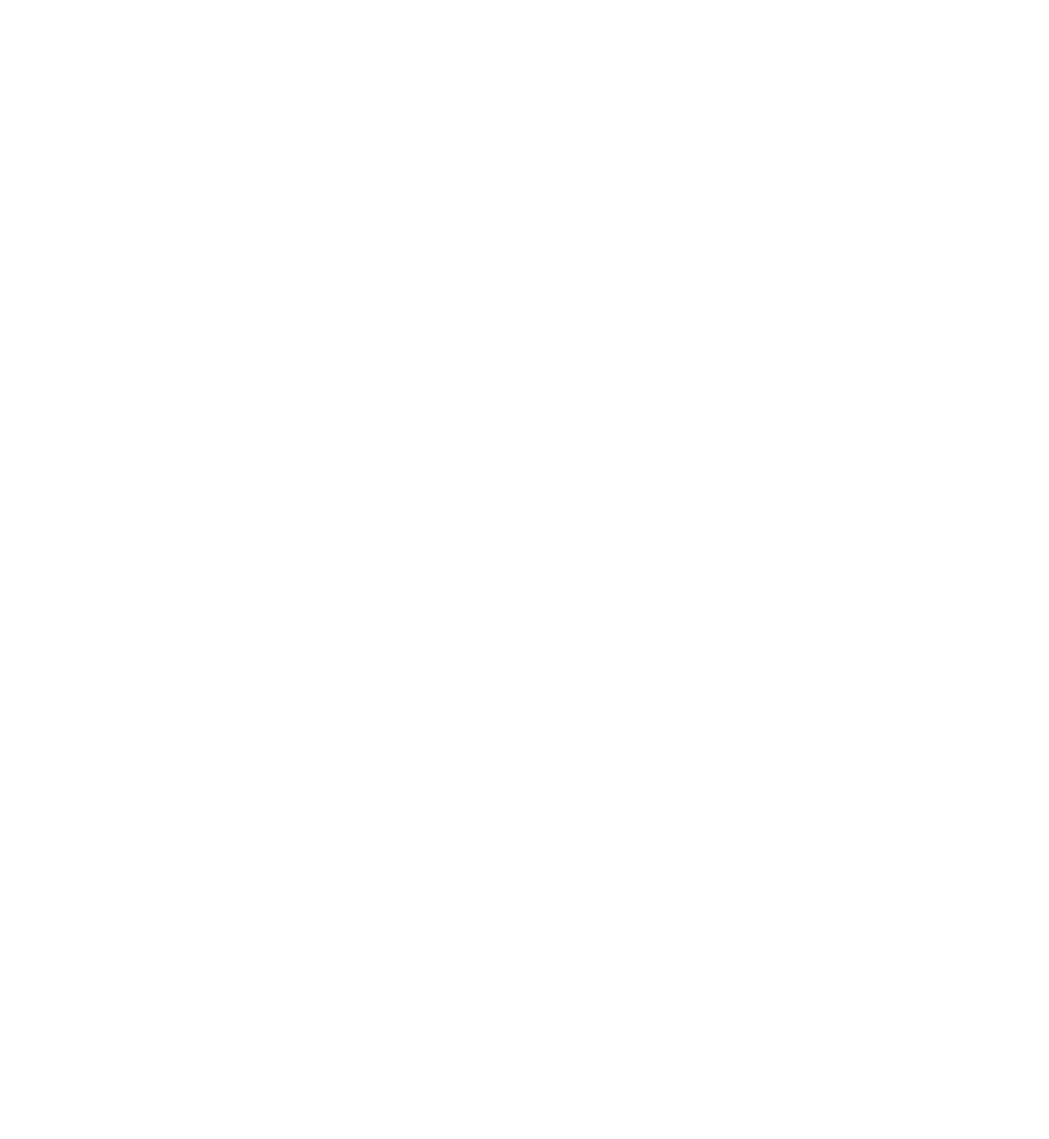
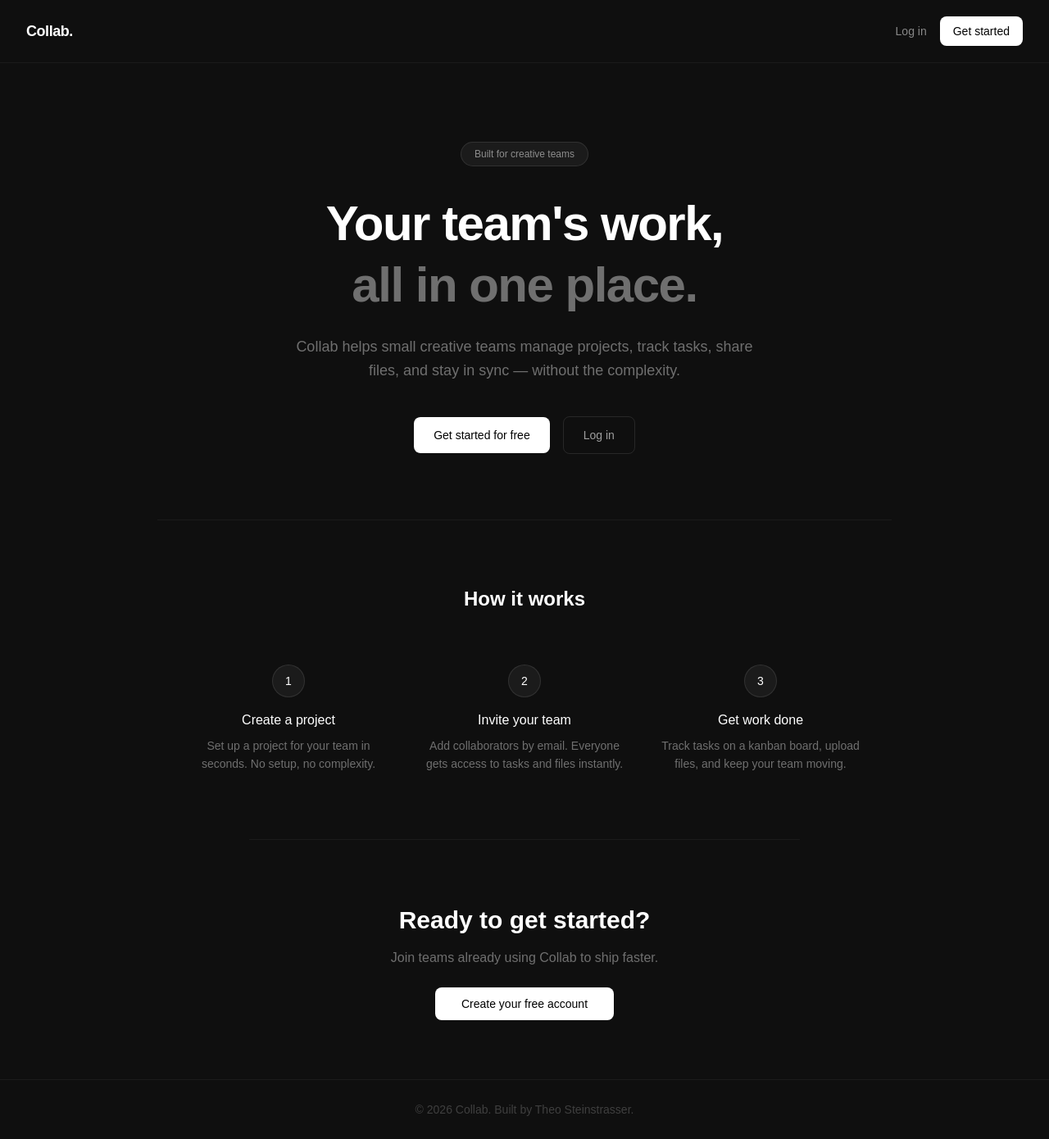
Before and after one commit to theothebest88434343/creator-collab-app, a Next.js app: page / in a window 1280 px wide. Before the commit this address had no page. Shown: the whole page at 82% size. Before the commit the page ends 800 px from the top, so only its background shows below. Built offline with nearby package versions, Linux system fonts and the light colour scheme.

Commit message:
add landing page

```diff
--- a/app/page.tsx
+++ b/app/page.tsx
@@ -1,5 +1,80 @@
-import { redirect } from 'next/navigation'
+import Link from 'next/link'
 
-export default function Home() {
-  redirect('/login')
+export default function LandingPage() {
+  return (
+    <div className="min-h-screen bg-[#0f0f0f] text-white">
+
+      {/* Nav */}
+      <nav className="flex items-center justify-between px-8 py-5 border-b border-white/5">
+        <span className="font-semibold text-lg tracking-tight">Collab.</span>
+        <div className="flex items-center gap-4">
+          <Link href="/login" className="text-sm text-white/50 hover:text-white transition-colors">
+            Log in
+          </Link>
+          <Link href="/signup" className="rounded-lg bg-white text-black px-4 py-2 text-sm font-medium hover:bg-white/90 transition-colors">
+            Get started
+          </Link>
+        </div>
+      </nav>
+
+      {/* Hero */}
+      <section className="max-w-4xl mx-auto px-8 pt-24 pb-20 text-center">
+        <div className="inline-block bg-white/5 border border-white/10 rounded-full px-4 py-1.5 text-xs text-white/50 mb-8">
+          Built for creative teams
+        </div>
+        <h1 className="text-5xl sm:text-6xl font-semibold tracking-tight leading-tight mb-6">
+          Your team's work,<br />
+          <span className="text-white/40">all in one place.</span>
+        </h1>
+        <p className="text-lg text-white/40 max-w-xl mx-auto mb-10 leading-relaxed">
+          Collab helps small creative teams manage projects, track tasks, share files, and stay in sync — without the complexity.
+        </p>
+        <div className="flex items-center justify-center gap-4">
+          <Link href="/signup" className="rounded-lg bg-white text-black px-6 py-3 text-sm font-medium hover:bg-white/90 transition-colors">
+            Get started for free
+          </Link>
+          <Link href="/login" className="rounded-lg border border-white/10 px-6 py-3 text-sm text-white/60 hover:text-white hover:border-white/20 transition-colors">
+            Log in
+          </Link>
+        </div>
+      </section>
+
+      {/* How it works */}
+      <section className="max-w-4xl mx-auto px-8 py-20 border-t border-white/5">
+        <h2 className="text-2xl font-semibold text-center mb-16">How it works</h2>
+        <div className="grid grid-cols-1 sm:grid-cols-3 gap-8">
+          <div className="text-center">
+            <div className="w-10 h-10 rounded-full bg-white/5 border border-white/10 flex items-center justify-center text-sm font-medium mx-auto mb-4">1</div>
+            <h3 className="font-medium text-white mb-2">Create a project</h3>
+            <p className="text-sm text-white/40 leading-relaxed">Set up a project for your team in seconds. No setup, no complexity.</p>
+          </div>
+          <div className="text-center">
+            <div className="w-10 h-10 rounded-full bg-white/5 border border-white/10 flex items-center justify-center text-sm font-medium mx-auto mb-4">2</div>
+            <h3 className="font-medium text-white mb-2">Invite your team</h3>
+            <p className="text-sm text-white/40 leading-relaxed">Add collaborators by email. Everyone gets access to tasks and files instantly.</p>
+          </div>
+          <div className="text-center">
+            <div className="w-10 h-10 rounded-full bg-white/5 border border-white/10 flex items-center justify-center text-sm font-medium mx-auto mb-4">3</div>
+            <h3 className="font-medium text-white mb-2">Get work done</h3>
+            <p className="text-sm text-white/40 leading-relaxed">Track tasks on a kanban board, upload files, and keep your team moving.</p>
+          </div>
+        </div>
+      </section>
+
+      {/* CTA */}
+      <section className="max-w-2xl mx-auto px-8 py-20 text-center border-t border-white/5">
+        <h2 className="text-3xl font-semibold mb-4">Ready to get started?</h2>
+        <p className="text-white/40 mb-8">Join teams already using Collab to ship faster.</p>
+        <Link href="/signup" className="rounded-lg bg-white text-black px-8 py-3 text-sm font-medium hover:bg-white/90 transition-colors">
+          Create your free account
+        </Link>
+      </section>
+
+      {/* Footer */}
+      <footer className="border-t border-white/5 px-8 py-6 text-center">
+        <span className="text-sm text-white/20">© 2026 Collab. Built by Theo Steinstrasser.</span>
+      </footer>
+
+    </div>
+  )
 }
--- a/middleware.ts
+++ b/middleware.ts
@@ -26,7 +26,7 @@
   const { data: { user } } = await supabase.auth.getUser()
 
   const { pathname } = request.nextUrl
-  const isAuthRoute = pathname.startsWith('/login') || pathname.startsWith('/signup') || pathname.startsWith('/reset-password') || pathname.startsWith('/update-password')
+  const isAuthRoute = pathname === '/' || pathname.startsWith('/login') || pathname.startsWith('/signup') || pathname.startsWith('/reset-password') || pathname.startsWith('/update-password')
 
   if (!user && !isAuthRoute) {
     return NextResponse.redirect(new URL('/login', request.url))
```
